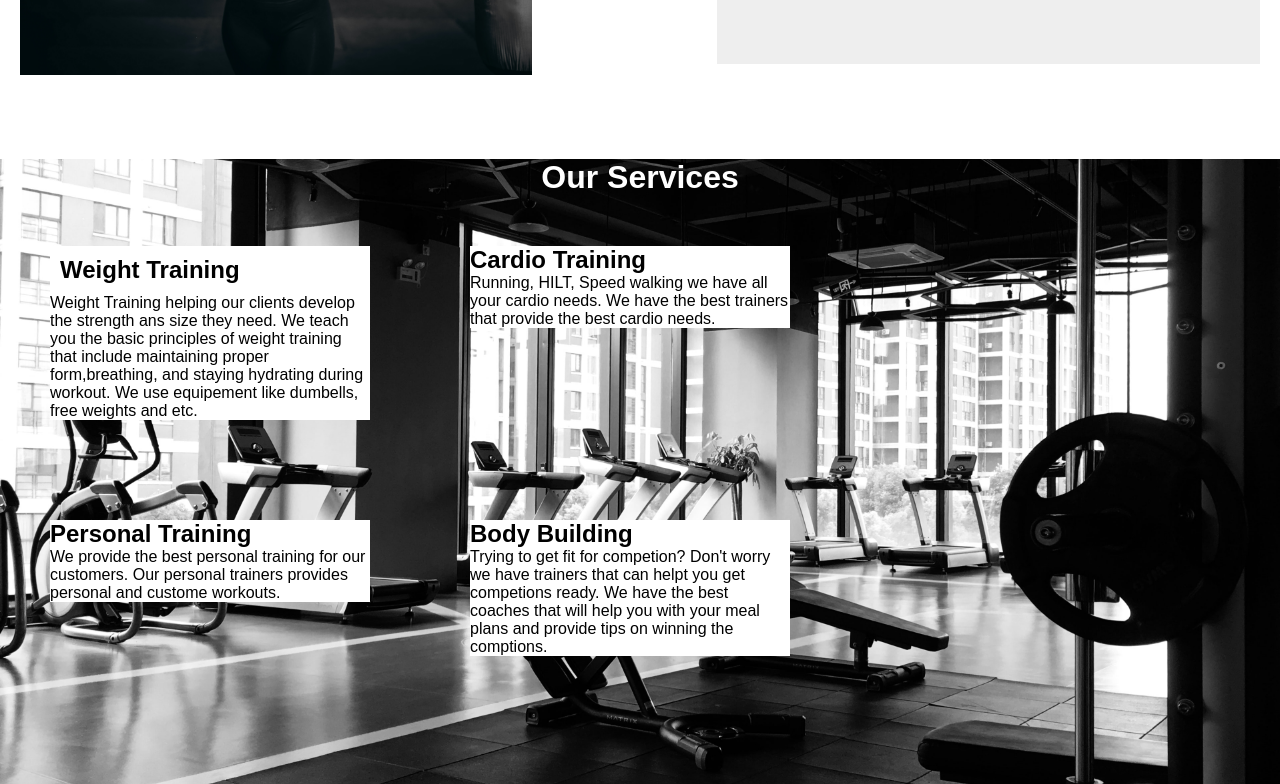
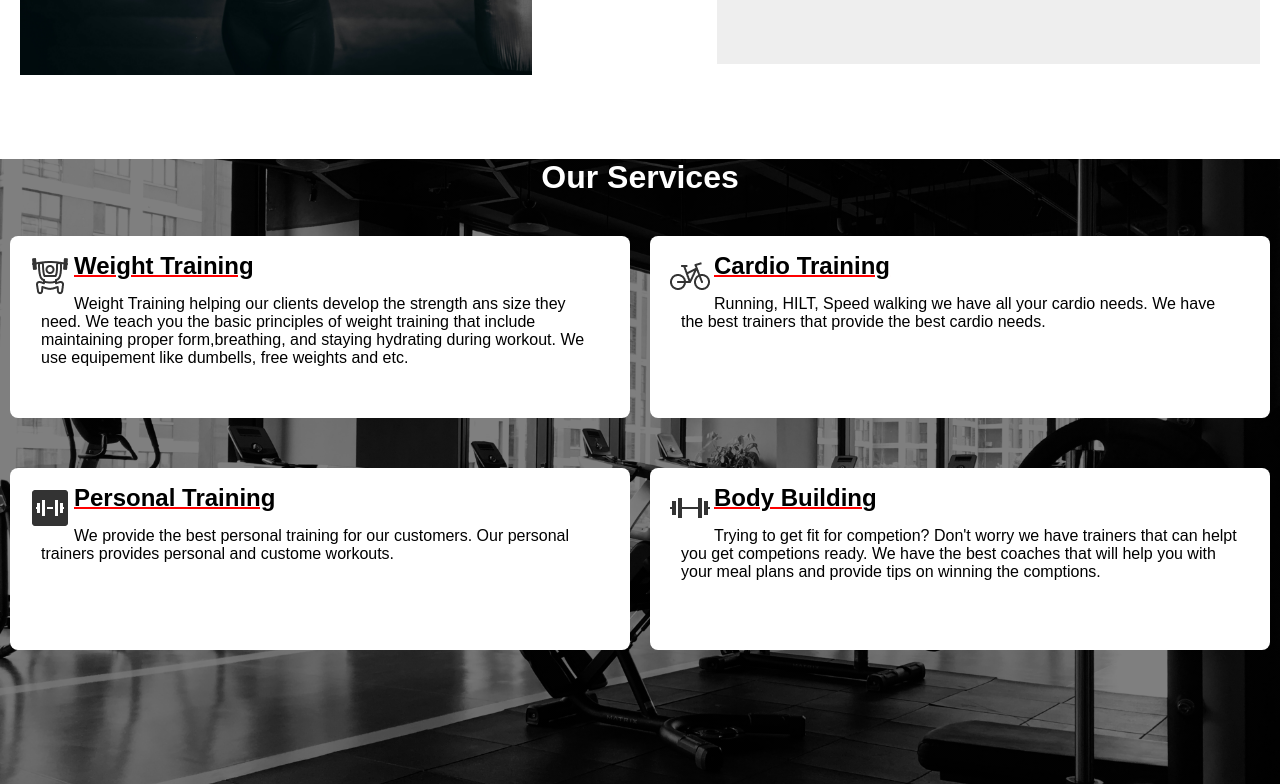
Before and after one commit to amchatman/Fitness-Website, a plain HTML site: page index.html in a window 1280 px wide. Shown: the part 930-1714 px from the top of the page. Drawn offline with Linux system fonts and the light colour scheme.

Commit message:
Fix our services section
Fix styling  issues to our service section
Add icons to our services section

```diff
--- a/index.html
+++ b/index.html
@@ -50,41 +50,41 @@
 
   <div class="services">
     <h1>Our Services</h1>
-    <div class="test">
       <div class="row">
-      <div class="weight-training">
+        <div class="column">
+          <img src="resources/icons/exercise_weights 2.png">
           <h2>Weight Training</h2>
           <p>Weight Training helping our clients develop the strength ans size they need.
-            We teach you the basic principles of weight training that include maintaining
-            proper form,breathing, and staying hydrating during workout.
+            We teach you the basic principles of weight training that include maintaining proper form,breathing, and staying hydrating during workout.
             We use equipement like dumbells, free weights and etc.
           </p>
         </div>
-
-      <div class="cardio-training">
+        <div class="column">
+              <img src="resources/icons/bike.png">
           <h2>Cardio Training</h2>
           <p>Running, HILT, Speed walking we have all your cardio needs.
             We have the best trainers that provide the best cardio needs.
           </p>
         </div>
       </div>
-  <div class="row">
-    <div class="personal-training">
+      <div class=row>
+        <div class=column>
+            <img src="resources/icons/gym.png">
           <h2>Personal Training</h2>
           <p>We provide the best personal training for our customers.
             Our personal  trainers provides personal and custome workouts.
           </p>
         </div>
-
-    <div class="body-building">
+        <div class=column>
+           <img src="resources/icons/exercise.png">
           <h2>Body Building</h2>
           <p>Trying to get fit for competion? Don't worry we have trainers that can helpt you get  competions ready.
             We have the best coaches that will help you with your meal plans and provide tips on winning the comptions.
           </p>
         </div>
       </div>
+
   </div>
 
-  </div>
   </body>
 </html>
--- a/style.css
+++ b/style.css
@@ -97,35 +97,41 @@ button{
   font-size:14px;
 }
 .services{
-  background-image:url("resources/images/risen-wang-20jX9b35r_M-unsplash.jpg");
+  background-image:linear-gradient(rgba(0,0,0,0.5), rgba(0,0,0,0.5)),url("resources/images/risen-wang-20jX9b35r_M-unsplash.jpg");
   background-size:cover;
   background-repeat:no-repeat;
   background-position:center;
   height:625px;
   clear:both;
   color:#FFFFFF;
-
 }
 .services h1{
   text-align:center;
 }
-.test{
-  margin:0 auto;
-  width:auto;
+.row{
+  display:flex;
+  margin-top:30px;
 }
-.weight-training,.cardio-training,.personal-training,.body-building{
+.column{
+  flex:50%;
+  padding:16px;
+  height:150px;
+  width:700px;
+  background:#FFFFFF;
+  margin:10px;
   color:#000000;
-  background-color:#FFFFFF;
-  width:25%;
+  border-radius:8px;
+}
+.column img{
   float:left;
-  margin:50px;
 }
-.weight-training h2{
-  padding:10px;
+.column h2{
+  text-decoration:underline;
+  text-decoration-color:red;
+  text-decoration-thickness:2px;
+  clear:right;
 
 }
-.row:after{
-  content:"";
-  display:table;
-  clear:both;
+.column p{
+  padding:15px;
 }
```
Lines whose indentation alone changed are shown as unchanged.
